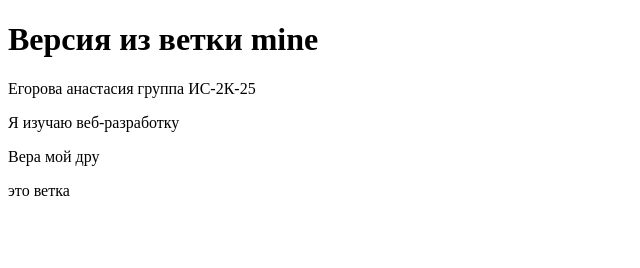
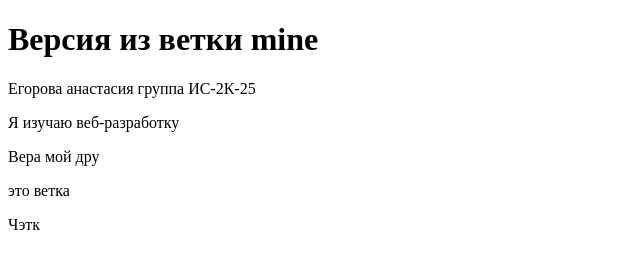
Before and after one commit to ta0-Yan-9/uchebnay-prictica2, a plain HTML site: page index.html in a window 1280 px wide. Shown: the full height of the page, 0-640 px from the left. Drawn offline with Linux system fonts and the light colour scheme.

Commit message:
чэтк добавлен

```diff
--- a/index.html
+++ b/index.html
@@ -13,4 +13,5 @@
     <p>Я изучаю веб-разработку</p>
     <p>Вера мой дру</p>
     <p>это ветка </p>
+    <p>Чэтк</p>
 </body>
```
